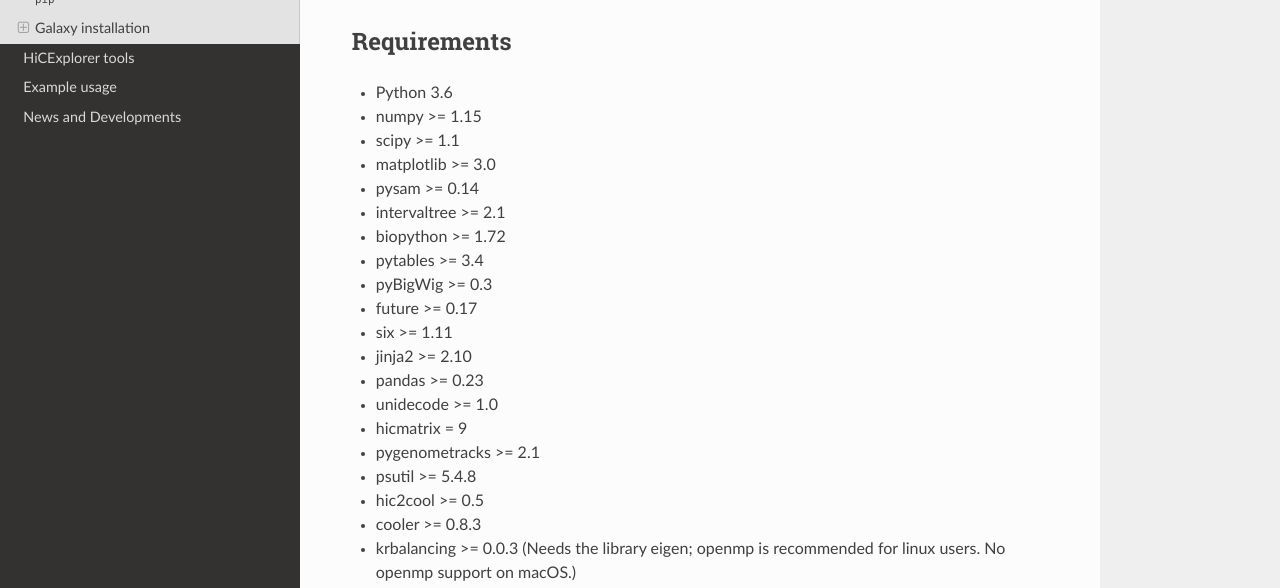
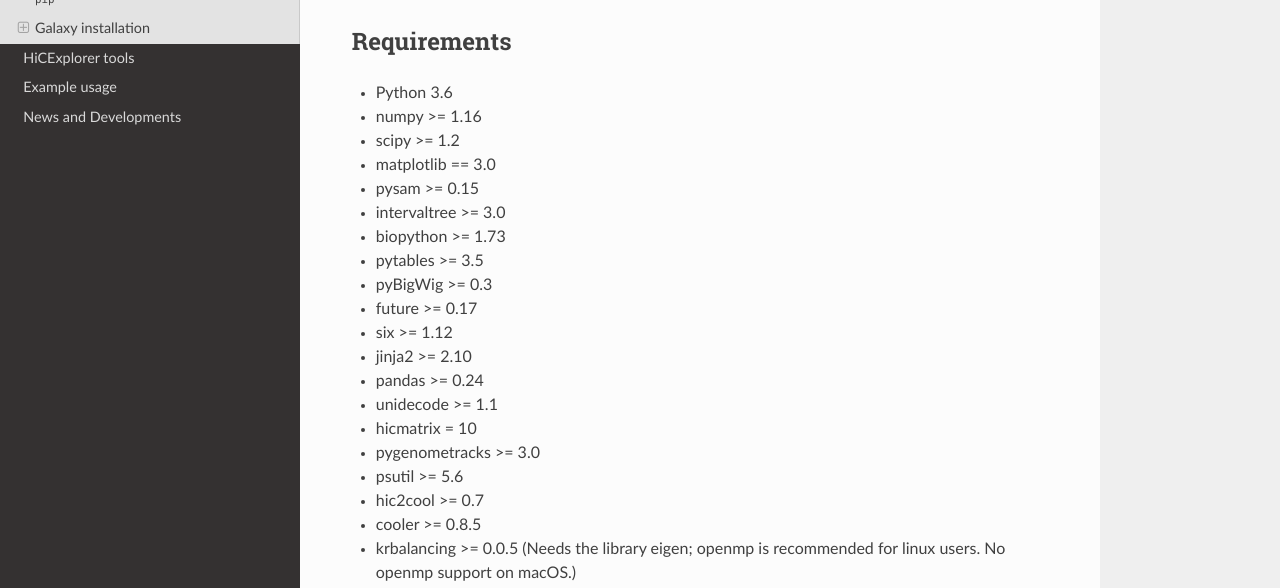
Before and after one commit to deeptools/HiCExplorer, a Sphinx documentation site: the page built from docs/content/installation.rst, in a window 1280 px wide and 900 px high. Shown: the part 306-894 px from the top of the window. Built offline with Sphinx 7.4.7 and the Read the Docs theme 2.0.0, drawn with Linux system fonts in a browser that asks for light colours; some of the changed text lies outside the part shown.

```diff
--- a/docs/content/installation.rst
+++ b/docs/content/installation.rst
@@ -8,26 +8,26 @@ Requirements
 -------------
 
 * Python 3.6
-* numpy >= 1.15
-* scipy >= 1.1
-* matplotlib >= 3.0
-* pysam >= 0.14
-* intervaltree >= 2.1
-* biopython >= 1.72
-* pytables >= 3.4
+* numpy >= 1.16
+* scipy >= 1.2
+* matplotlib == 3.0
+* pysam >= 0.15
+* intervaltree >= 3.0
+* biopython >= 1.73
+* pytables >= 3.5
 * pyBigWig >= 0.3
 * future >= 0.17
-* six >= 1.11
+* six >= 1.12
 * jinja2 >= 2.10
-* pandas >= 0.23
-* unidecode >= 1.0
-* hicmatrix = 9
-* pygenometracks >= 2.1
-* psutil >= 5.4.8
-* hic2cool >= 0.5
-* cooler >= 0.8.3
-* krbalancing >= 0.0.3 (Needs the library eigen; openmp is recommended for linux users. No openmp support on macOS.)
-* fit_nbinom >= 1.0
+* pandas >= 0.24
+* unidecode >= 1.1
+* hicmatrix = 10
+* pygenometracks >= 3.0
+* psutil >= 5.6
+* hic2cool >= 0.7
+* cooler >= 0.8.5
+* krbalancing >= 0.0.5 (Needs the library eigen; openmp is recommended for linux users. No openmp support on macOS.)
+* fit_nbinom >= 1.1
 
 
 **Warning:** Python 2.7 support is discontinued. Moreover, the support for pip is discontinued too.
--- a/docs/content/list-of-tools.rst
+++ b/docs/content/list-of-tools.rst
@@ -54,6 +54,9 @@ HiCExplorer tools
 |:ref:`hicAverageRegions`        | analysis         | multiple Hi-C matrices            | one npz object                              | Averages the given locations. Visualization with hicPlotAverageRegions            |
 +--------------------------------+------------------+-----------------------------------+---------------------------------------------+-----------------------------------------------------------------------------------+
 |:ref:`hicDetectLoops`           | analysis         | one Hi-C matrices                 | bedgraph file with loop locations           | Detects enriched regions. Visualization with hicPlotmatrix and --loop parameter.  |
++--------------------------------+------------------+-----------------------------------+---------------------------------------------+-----------------------------------------------------------------------------------+
+|:ref:`hicValidateLoops`         | analysis         | one loop, one protein peak file   | bedgraph file with matched loop locations,  | Matches loop locations with protein peak positions                                |
+|                                |                  |                                   | one file with loop / protein statistics     |                                                                                   |
 +--------------------------------+------------------+-----------------------------------+---------------------------------------------+-----------------------------------------------------------------------------------+
 |:ref:`hicPlotAverageRegions`    | visualization    | one npz file                      | one image                                   | Visualization of hicAverageRegions.                                               |
 +--------------------------------+------------------+-----------------------------------+---------------------------------------------+-----------------------------------------------------------------------------------+
@@ -128,6 +131,8 @@ Tools for Hi-C data analysis
 """"""""""""""""""""""""
 :ref:`hicDetectLoops`
 """"""""""""""""""""""""
+:ref:`hicValidateLoops`
+""""""""""""""""""""""""
 
 Tools for TADs processing
 ^^^^^^^^^^^^^^^^^^^^^^^^^
```
Also changed, not shown: docs/content/News.rst (+33 -2 lines).
